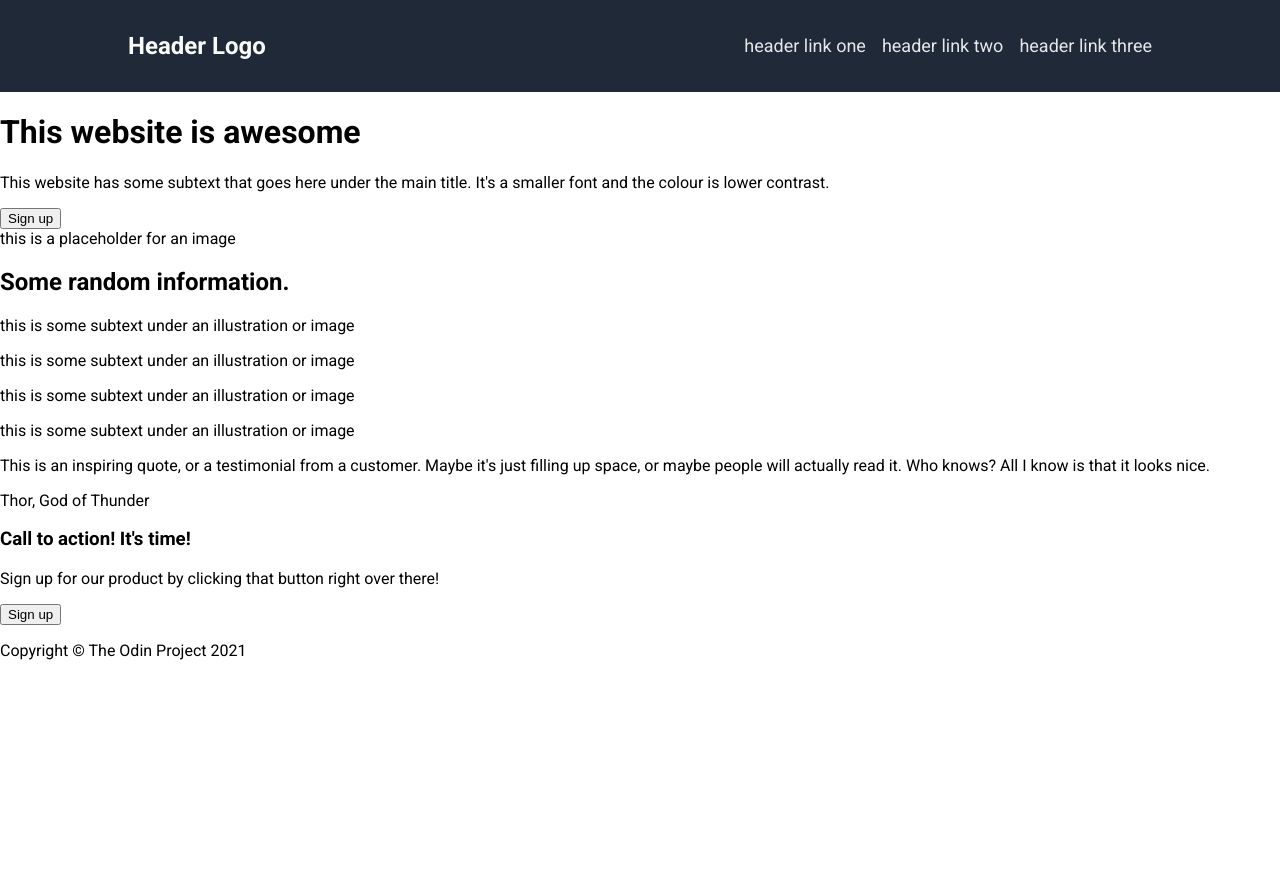
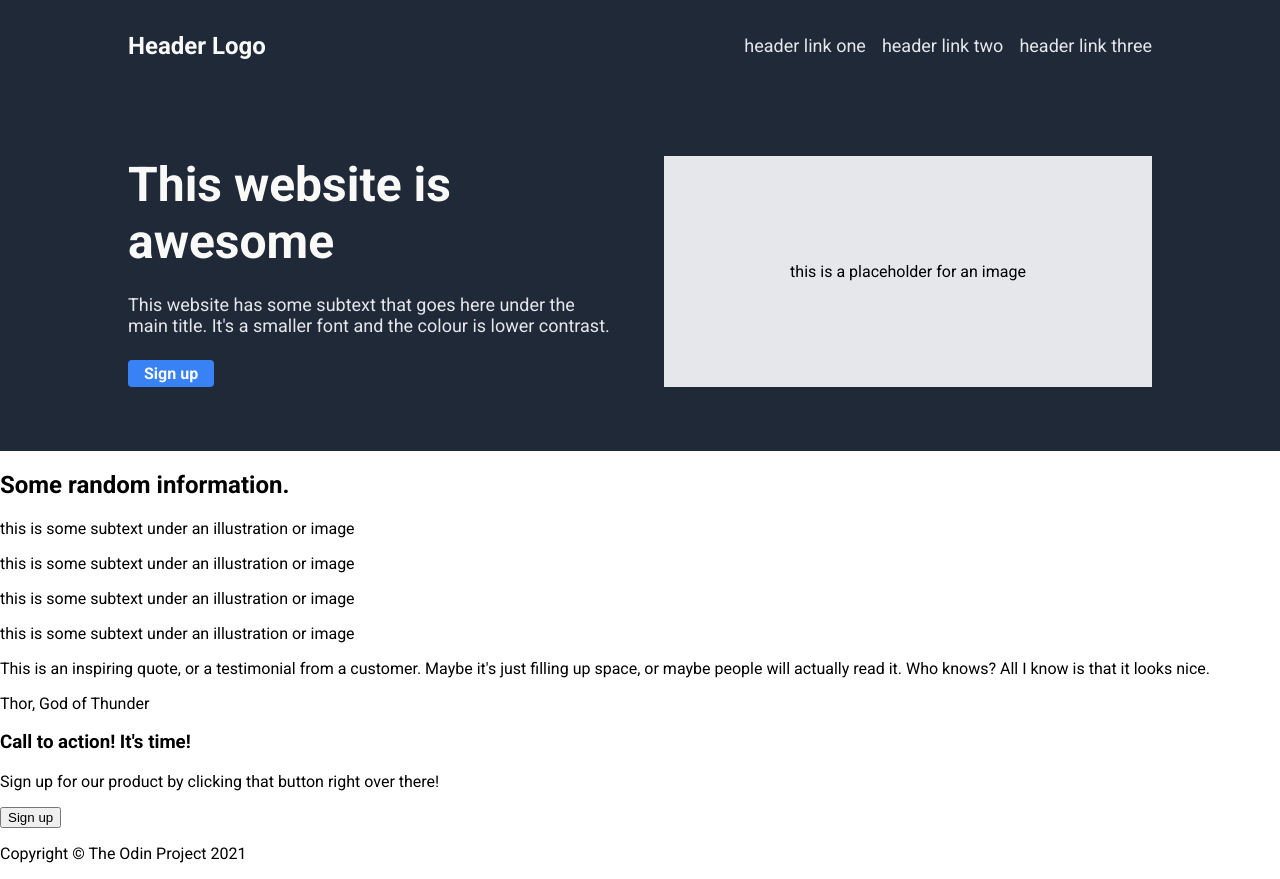
Before and after one commit to NeilMcB/odin, a plain HTML site: page projects/landing-page/index.html in a window 1280 px wide. Before the commit the page ends 800 px from the top, so only its background shows below. Drawn offline with Linux system fonts and the light colour scheme.

Commit message:
Style hero

```diff
--- a/projects/landing-page/style.css
+++ b/projects/landing-page/style.css
@@ -5,23 +5,77 @@ body {
     margin: 0;
 }
 
+.header, .hero {
+    background-color: #1F2937;
+    padding-left: 128px;
+    padding-right: 128px;
+}
+
+.header h2, .hero h1 {
+    color: #F9FAF8;
+}
+
+.header ul, .hero p {
+    font-size: 18px;
+    color: #E5E7EB;
+}
+
 .header {
-    background-color: #1F2937;
     display: flex;
     justify-content: space-between;
     align-items: center;
-    padding: 12px 128px;
+    padding-top: 12px;
+    padding-bottom: 12px;
 }
 
 .header h2 {
     font-size: 24px;
-    color: #F9FAF8;
 }
 
 .header ul {
     display: flex;
     list-style-type: none;
-    font-size: 18px;
-    color: #E5E7EB;
     gap: 16px;
 }
+
+.hero {
+    display: flex;
+    gap: 48px;
+    padding-top: 64px;
+    padding-bottom: 64px;
+}
+
+.hero-body {
+    flex: 1;
+    display: flex;
+    flex-direction: column;
+    justify-content: space-between;
+    align-items: start;
+    gap: 24px;
+}
+
+.hero-image {
+    flex: 1;
+    display: flex;
+    justify-content: center;
+    align-items: center;
+    background-color: #E5E7EB;
+}
+
+.hero h1 {
+    font-size: 48px;
+    font-weight: 900;
+}
+
+.hero h1, .hero p {
+    margin: 0;
+}
+
+.hero button {
+    all: unset;
+    background-color: #3882F6;
+    color: #F9FAF8;
+    font-weight: 700;
+    padding: 4px 16px;
+    border-radius: 4px;
+}
```
